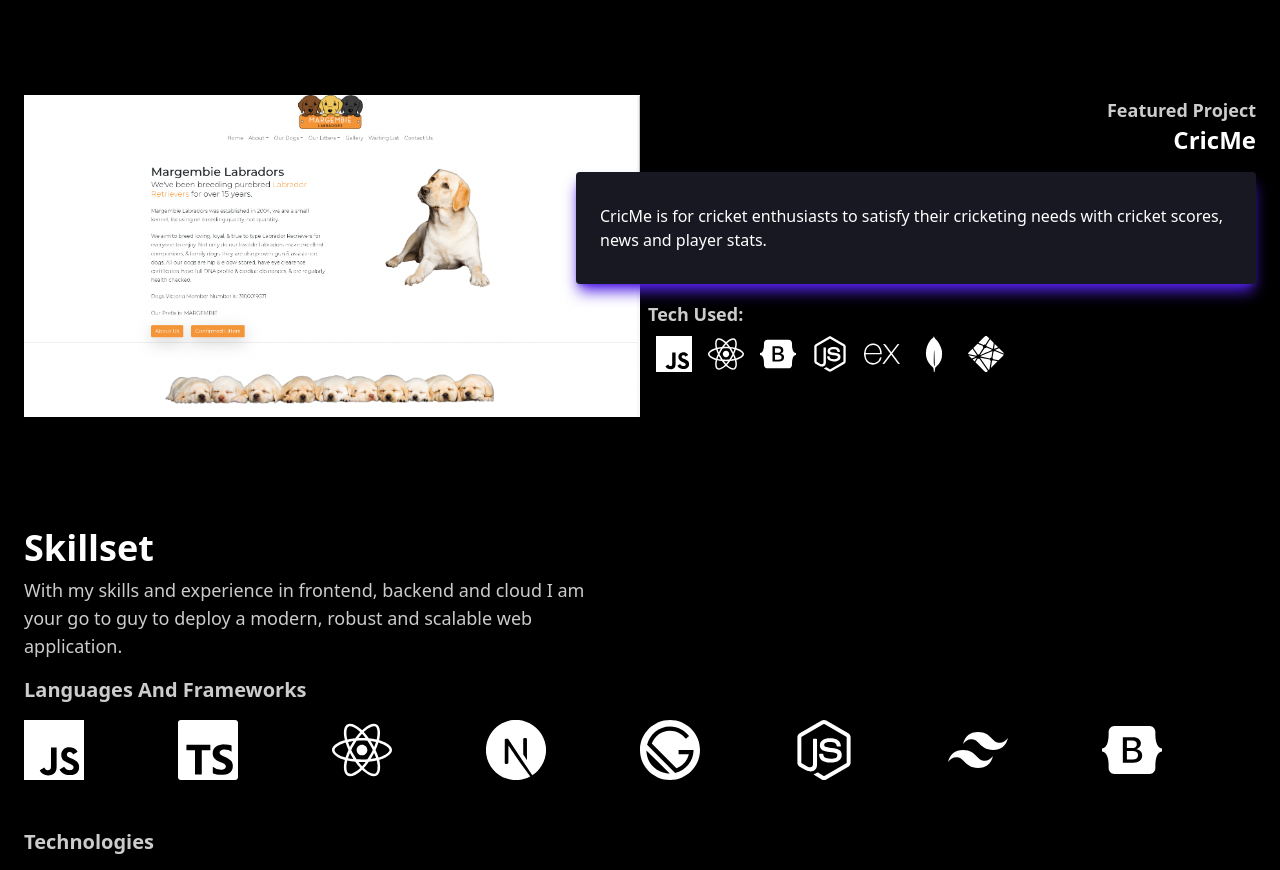
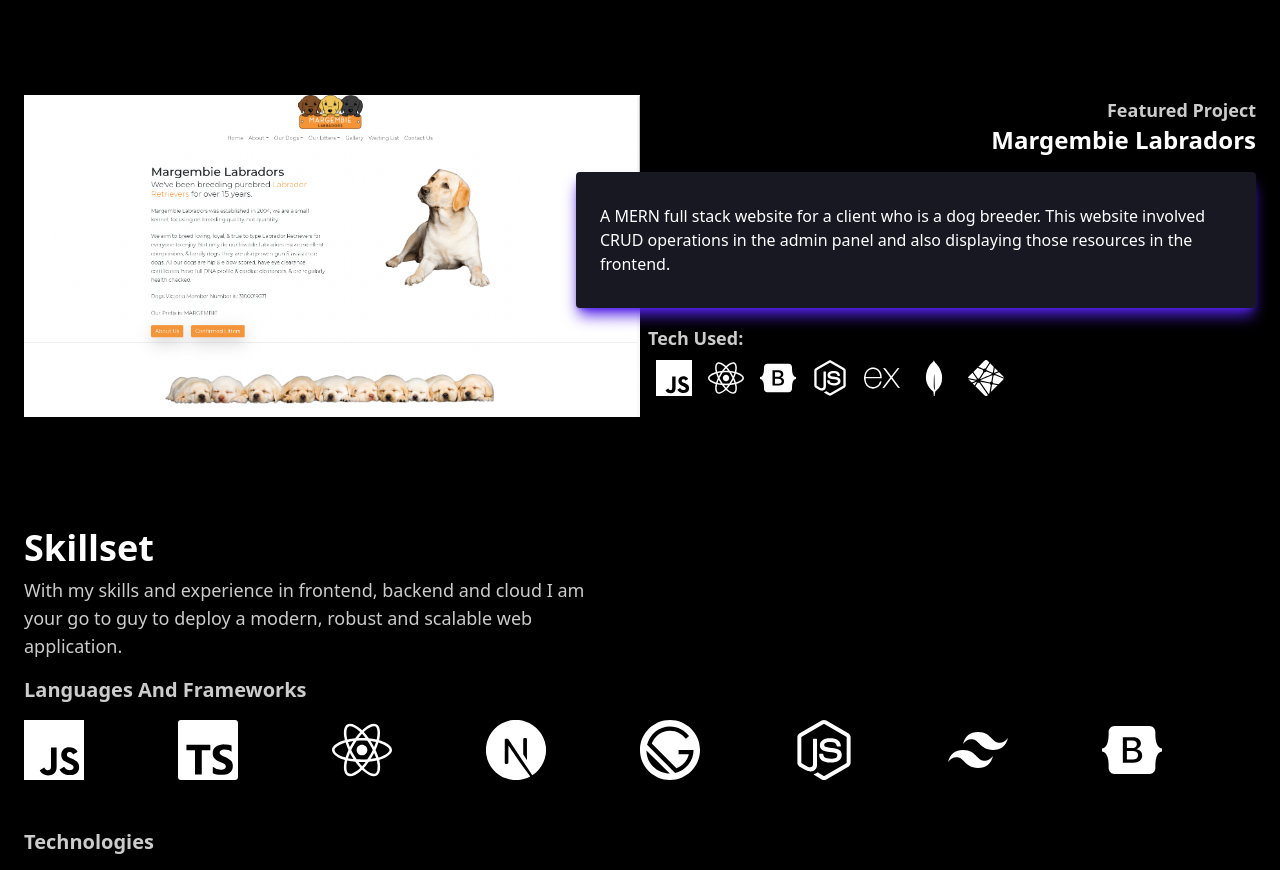
Before and after one commit to Rohin-Chopra/rohin-portfolio, a Next.js app: page / in a window 1280 px wide. Shown: the part 1920-2790 px from the top of the page. Built offline with nearby package versions, Linux system fonts and the light colour scheme.

Commit message:
fixed name and description

```diff
--- a/pages/index.tsx
+++ b/pages/index.tsx
@@ -171,8 +171,8 @@
             />
             <FeaturedProjectCard
               className="mt-28"
-              name="CricMe"
-              description="CricMe is for cricket enthusiasts to satisfy their cricketing needs with cricket scores, news and player stats."
+              name="Margembie Labradors"
+              description="A MERN full stack website for a client who is a dog breeder. This website involved CRUD operations in the admin panel and also displaying those resources in the frontend."
               imgUrl="/margembie-labradors.png"
               tech={[
                 <SiJavascript
```
